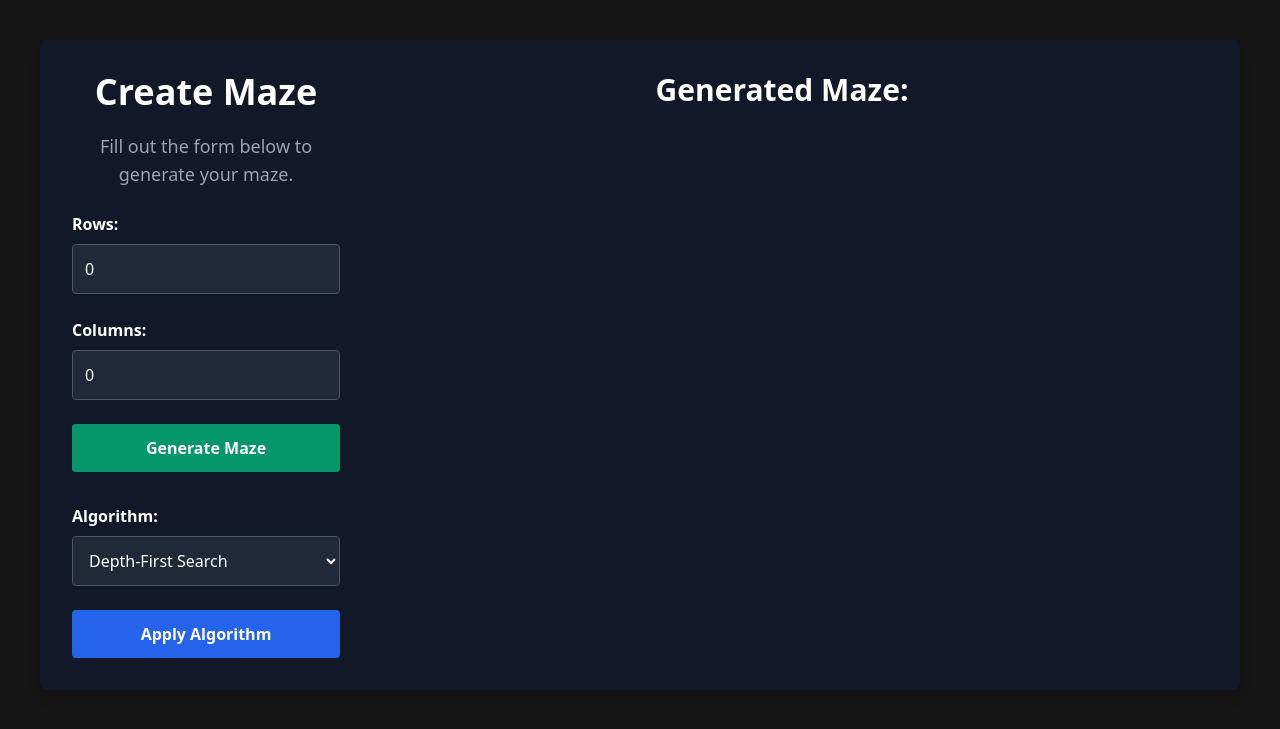
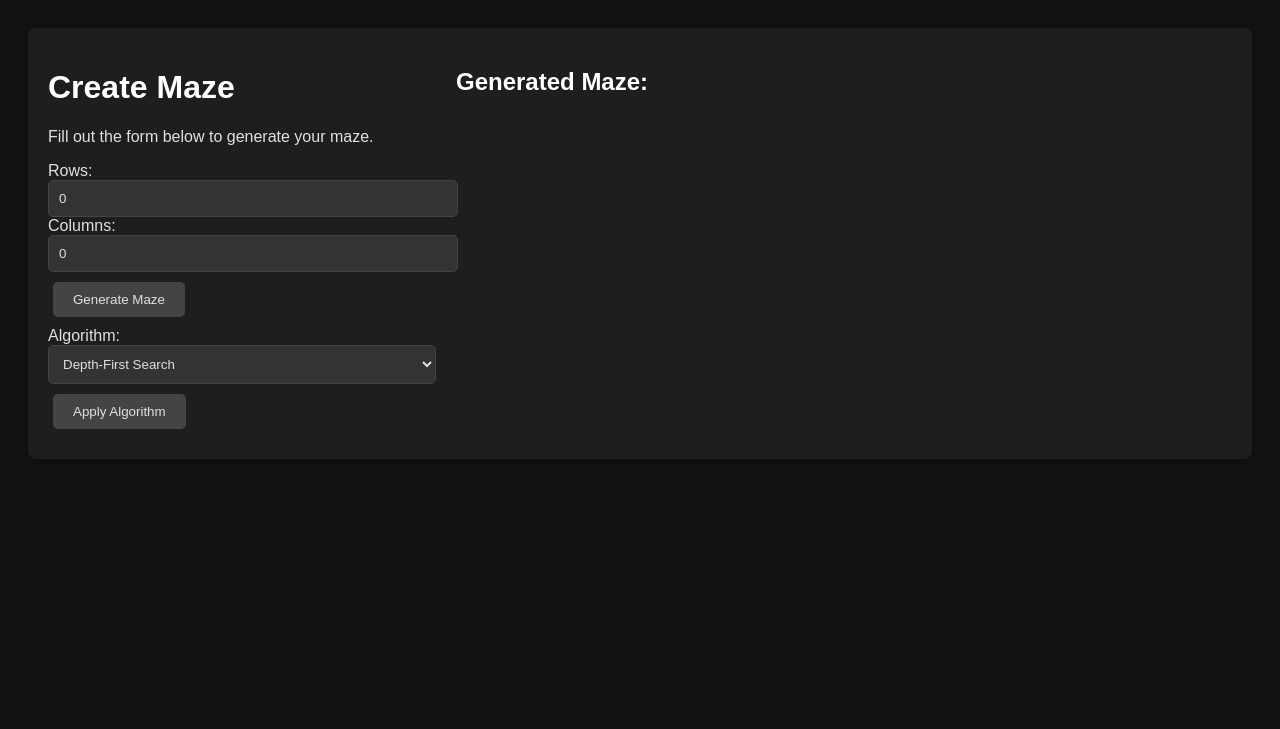
Before and after one commit to HarshAhalpara-001/DFS_BFS_In_Maze, a Django app: page / in a window 1280 px wide. Shown: the top 729 px of the page. Run offline with Django 5.2, Linux system fonts and the light colour scheme.

Commit message:
Modification in it_4

```diff
--- a/Website/templates/Website/MazeCreation.html
+++ b/Website/templates/Website/MazeCreation.html
@@ -3,121 +3,141 @@
 <head>
     <meta charset="UTF-8" />
     <meta name="viewport" content="width=device-width, initial-scale=1.0" />
-    <title>Maze Creation</title>
-    <link
-      href="https://cdn.jsdelivr.net/npm/tailwindcss@2.2.19/dist/tailwind.min.css"
-      rel="stylesheet"
-    />
+    <title>Maze Creation - Dark Theme</title>
     <style>
+        /* Dark theme background */
         body {
-        background-color: rgb(20, 20, 20); /* Darker background */
+            background-color: #121212;
+            color: #e0e0e0;
+            font-family: Arial, sans-serif;
+            padding: 20px;
         }
+
+        h1, h2 {
+            color: #ffffff;
+        }
+
+        .container {
+            display: flex;
+            background-color: #1e1e1e;
+            border-radius: 8px;
+            padding: 20px;
+            box-shadow: 0 4px 8px rgba(0, 0, 0, 0.2);
+        }
+
+        .form-section {
+            flex: 1;
+            padding-right: 20px;
+        }
+
+        .maze-section {
+            flex: 2;
+            overflow: auto;
+        }
+
+        /* Styling for the maze table */
+        table {
+            border-collapse: collapse;
+            margin: 10px auto;
+        }
+
+        td {
+            width: 50px;
+            height: 50px;
+            text-align: center;
+            border: 1px solid #444;
+        }
+
+        /* Styling for blocks (walls) */
         .cell-black {
-        background-color: black;
-        color: yellow; /* Set text color to yellow for black cells */
+            background-color: #333;
         }
+
+        /* Styling for paths (steps) */
         .cell-yellow {
-        background-color: rgb(144, 144, 6); /* Neon yellow */
-        color: black; /* Set text color to black for yellow cells */
+            background-color: rgb(144, 144, 6);
+        }
+
+        /* Styling for buttons */
+        button {
+            background-color: #444;
+            color: #e0e0e0;
+            border: none;
+            padding: 10px 20px;
+            margin: 10px 5px;
+            cursor: pointer;
+            border-radius: 5px;
+            transition: background-color 0.3s;
+        }
+
+        button:hover {
+            background-color: #555;
+        }
+
+        /* Styling for form inputs */
+        input, select {
+            width: 100%;
+            padding: 10px;
+            border: 1px solid #444;
+            border-radius: 5px;
+            background-color: #333;
+            color: #e0e0e0;
+        }
+
+        input:focus, select:focus {
+            outline: none;
+            border-color: #007bff;
         }
     </style>
 </head>
-  <body class="p-10">
-    <div class="container mx-auto flex bg-gray-900 rounded-lg shadow-lg p-8">
+<body>
+    <div class="container">
         <!-- Fixed section for the first form -->
-      <div class="w-1/4 pr-4">
-        <h1 class="text-4xl font-extrabold mb-5 text-white text-center">
-          Create Maze
-        </h1>
-        <p class="text-lg text-gray-400 text-center mb-6">
-          Fill out the form below to generate your maze.
-        </p>
+        <div class="form-section">
+            <h1 class="text-4xl font-extrabold mb-5">Create Maze</h1>
+            <p class="text-lg mb-6">Fill out the form below to generate your maze.</p>
 
             <!-- First Form for Maze Info -->
             <form method="post" action="{% url 'Display_Matrix' %}" class="space-y-6 mb-8">
                 {% csrf_token %}
                 <div>
-            <label for="rows" class="block text-white font-semibold mb-2">
-              Rows:
-            </label>
-            <input
-              type="number"
-              name="rows"
-              id="rows"
-              value="{{ data.rows|default:0 }}"
-              placeholder="Enter number of rows"
-              class="w-full p-3 rounded border border-gray-600 bg-gray-800 text-white focus:outline-none focus:border-green-500 transition duration-200"
-              required
-            />
+                    <label for="rows" class="block font-semibold mb-2">Rows:</label>
+                    <input type="number" name="rows" id="rows" value="{{ data.rows|default:0 }}" placeholder="Enter number of rows" required />
                 </div>
 
                 <div>
-            <label for="cols" class="block text-white font-semibold mb-2">
-              Columns:
-            </label>
-            <input
-              type="number"
-              name="cols"
-              id="cols"
-              value="{{ data.cols|default:0 }}"
-              placeholder="Enter number of columns"
-              class="w-full p-3 rounded border border-gray-600 bg-gray-800 text-white focus:outline-none focus:border-green-500 transition duration-200"
-              required
-            />
+                    <label for="cols" class="block font-semibold mb-2">Columns:</label>
+                    <input type="number" name="cols" id="cols" value="{{ data.cols|default:0 }}" placeholder="Enter number of columns" required />
                 </div>
 
-          <button
-            type="submit"
-            class="w-full bg-green-600 hover:bg-green-700 text-white font-bold py-3 rounded transition duration-200"
-          >
-            Generate Maze
-          </button>
+                <button type="submit">Generate Maze</button>
             </form>
 
             <!-- Second Form for Algorithm Selection -->
             <form method="post" action="{% url 'implementation' %}" class="space-y-6">
                 {% csrf_token %}
                 <div>
-            <label for="Algorithm" class="block text-white font-semibold mb-2">
-              Algorithm:
-            </label>
-            <select
-              name="Algorithm"
-              id="Algorithm"
-              class="w-full p-3 rounded border border-gray-600 bg-gray-800 text-white focus:outline-none focus:border-green-500 transition duration-200"
-              required
-            >
+                    <label for="Algorithm" class="block font-semibold mb-2">Algorithm:</label>
+                    <select name="Algorithm" id="Algorithm" required>
                         <option value="DFS" {% if data.Algo == 'DFS' %}selected{% endif %}>Depth-First Search</option>
                         <option value="BFS" {% if data.Algo == 'BFS' %}selected{% endif %}>Breadth-First Search</option>
                     </select>
                 </div>
 
-          <button
-            type="submit"
-            class="w-full bg-blue-600 hover:bg-blue-700 text-white font-bold py-3 rounded transition duration-200"
-          >
-            Apply Algorithm
-          </button>
+                <button type="submit">Apply Algorithm</button>
             </form>
         </div>
 
         <!-- Movable and centered section -->
-      <div class="w-3/4 flex justify-center">
-        <div class="w-4/5">
-          <h2 class="text-3xl font-bold mb-4 text-white text-center">
-            Generated Maze:
-          </h2>
-          <div class="flex justify-center overflow-x-auto shadow-lg">
-            <div class="w-full">
-              <table class="border-collapse border border-gray-400 mx-auto">
+        <div class="maze-section">
+            <h2 class="text-3xl font-bold mb-4">Generated Maze:</h2>
+            <div class="flex justify-center overflow-x-auto">
+                <table>
                     <tbody>
                         {% for row in data.Matrix %}
                         <tr>
                             {% for cell in row %}
-                    <td
-                      class="border border-gray-400 {% if cell == 0 %}cell-black{% else %}cell-yellow{% endif %}"
-                      style="width: 50px; height: 50px; text-align: center"
-                    >
+                            <td class="border table-cell {% if cell == 0 %}cell-black{% else %}cell-yellow{% endif %}">
                                 {{ forloop.parentloop.counter0 }},{{ forloop.counter0 }}
                             </td>
                             {% endfor %}
@@ -128,7 +148,5 @@
             </div>
         </div>
     </div>
-      </div>
-    </div>
 </body>
 </html>
--- a/Website/views.py
+++ b/Website/views.py
@@ -2,6 +2,9 @@ from django.shortcuts import render, HttpResponse, redirect
 import random
 from .forms import MazeInfo, Implementation, StepNavigationForm
 from django.http import JsonResponse
+import json
+from collections import deque
+
 
 # Global variable to store the stack
 
@@ -77,8 +80,55 @@ def DFS(matrix):
     print("Calculated steps:", step)
     return found_path, stack, step
 
+def BFS(matrix):
+    steps = []
+
+    def call(matrix, starting, ending):
+        queue = deque([starting])  # Initialize the queue with the starting position
+        visited = [[False] * len(matrix[0]) for _ in range(len(matrix))]
+        visited[starting[0]][starting[1]] = True  # Mark starting position as visited
+        path = []  # To store the path taken
+
+        # Directions for movement: right, down, left, up
+        directions = [(0, 1), (1, 0), (0, -1), (-1, 0)]
+
+        while queue:
+            x, y = queue.popleft()  # Get the current position from the front of the queue
+            path.append((x, y))  # Store the current position in the path
+            steps.append([row[:] for row in visited])  # Store a copy of visited state
+
+            if (x, y) == tuple(ending):
+                return True, path  # Path found
+
+            for dx, dy in directions:
+                nx, ny = x + dx, y + dy
+
+                # Check if next position is within bounds and not visited
+                if (0 <= nx < len(matrix) and
+                    0 <= ny < len(matrix[0]) and
+                    matrix[nx][ny] == 0 and
+                    not visited[nx][ny]):
+
+                    visited[nx][ny] = True  # Mark as visited
+                    queue.append((nx, ny))  # Add the new position to the queue
+
+        return False, path  # No path found
+
+    starting = [0, 0]
+    ending = [len(matrix) - 1, len(matrix[0]) - 1]
+
+    found_path, path = call(matrix, starting, ending)
+
+    print("Calculated steps:", steps)
+    return found_path, path, steps
+
+
 
 # Implementation view to process the DFS and navigation
+# from django.http import JsonResponse
+# from django.shortcuts import render
+# import json
+
 def implementation_view(request):
     matrix = request.session.get('matrix')
     if not matrix:
@@ -86,50 +136,23 @@ def implementation_view(request):
 
     if request.method == 'POST':
         form2 = Implementation(request.POST)
-        form3 = StepNavigationForm(request.POST)
 
-        # Process the main implementation form
         if form2.is_valid():
-            found_path, stack, step = DFS(matrix)
+            Algo=form2.cleaned_data.get('Algorithm')
+            if Algo=='DFS':
+                found_path, stack, step = DFS(matrix)
+            if Algo=='BFS':
+                found_path, stack, step = BFS(matrix)
             request.session['stack'] = stack
             request.session['step'] = step
-            arr1=[]
-            for w,x in zip(matrix, step[0]):
-                arr=[]
-                for y,z in zip(w,x):
-                    arr.append([y,z])
-                arr1.append(arr)
-            # print(arr1)
+
             data = {
-                    'intermediate_steps': stack,
-                    'Step_Matrix': arr1,
-                    'path_found': True
+                'intermediate_steps': stack,
+                'steps': step,
+                'matrix': matrix,
+                'path_found': True
             }
-            return render(request, 'Website/AlgoRunning.html', {'data': data, 'form3': form3,})
-
-        # Process the step navigation form
-        elif form3.is_valid():
-            stack = request.session.get('stack')
-            step= request.session.get('step')
-            step_number = form3.cleaned_data.get('step_number')
-            step_number = (step_number+1)%len(step)
-            if 0 <= step_number < len(stack):
-                current_step = step[step_number]  # Get the specific step
-                arr1=[]
-                for w,x in zip(matrix, current_step):
-                    arr=[]
-                    for y,z in zip(w,x):
-                        arr.append([y,z])
-                    arr1.append(arr)
-                print(arr1)
-                data = {
-                    'step': step_number,
-                    'intermediate_steps': stack[step_number],
-                    'Step_Matrix': arr1,
-                    'path_found': True
-                }
-                print(step_number)
-                return render(request, 'Website/AlgoRunning.html', {'data': data, 'form3': form3})
+            return render(request, 'Website/AlgoRunning.html', {'data': json.dumps(data)})
 
     else:
         form2 = Implementation()
```
Also changed, not shown: Website/templates/Website/AlgoRunning.html (+141 -74 lines), db.sqlite3. Lines whose indentation alone changed are shown as unchanged.
